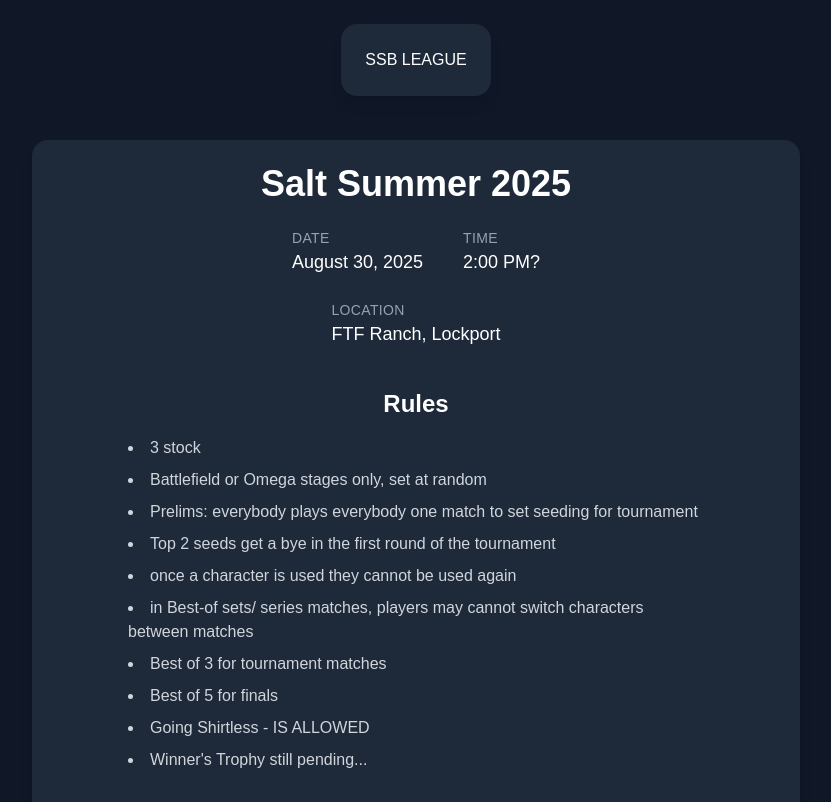
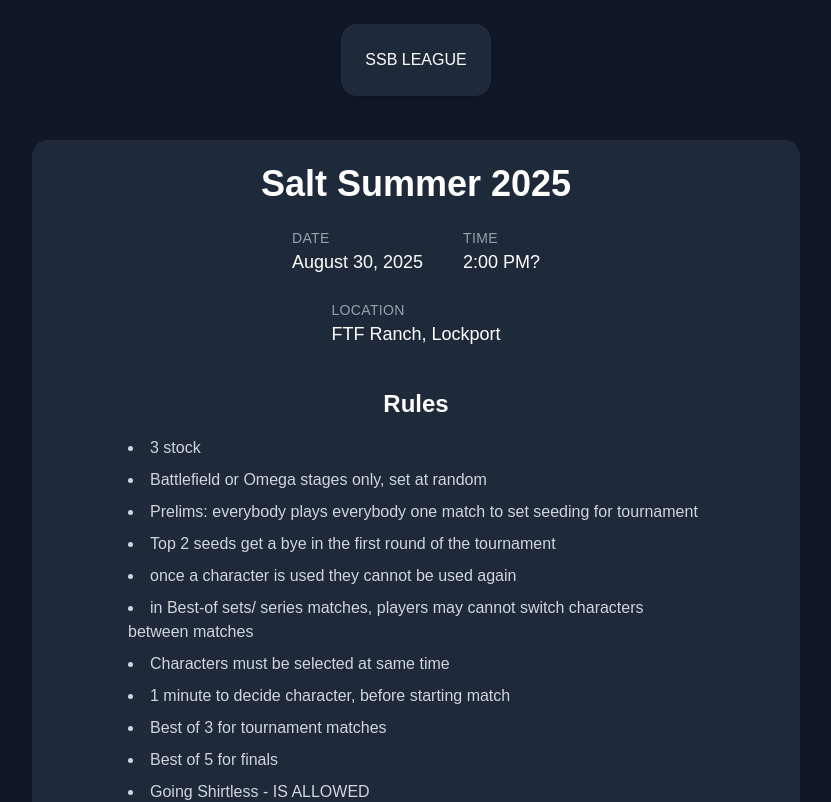
Before and after one commit to ACwolf55/ssb-league, a Next.js app: page /upcoming in a window 1280 px wide. Shown: the top 802 px of the page, without its empty margins (224-1055 px from the left). Built offline with nearby package versions, Linux system fonts and the light colour scheme.

Commit message:
more rules *sigh

```diff
--- a/app/upcoming/page.tsx
+++ b/app/upcoming/page.tsx
@@ -30,6 +30,8 @@ const event = {
     "Top 2 seeds get a bye in the first round of the tournament",
     "once a character is used they cannot be used again",
     "in Best-of sets/ series matches, players may cannot switch characters between matches",
+    "Characters must be selected at same time",
+    "1 minute to decide character, before starting match",
     "Best of 3 for tournament matches",
     "Best of 5 for finals",
     "Going Shirtless - IS ALLOWED",
```
